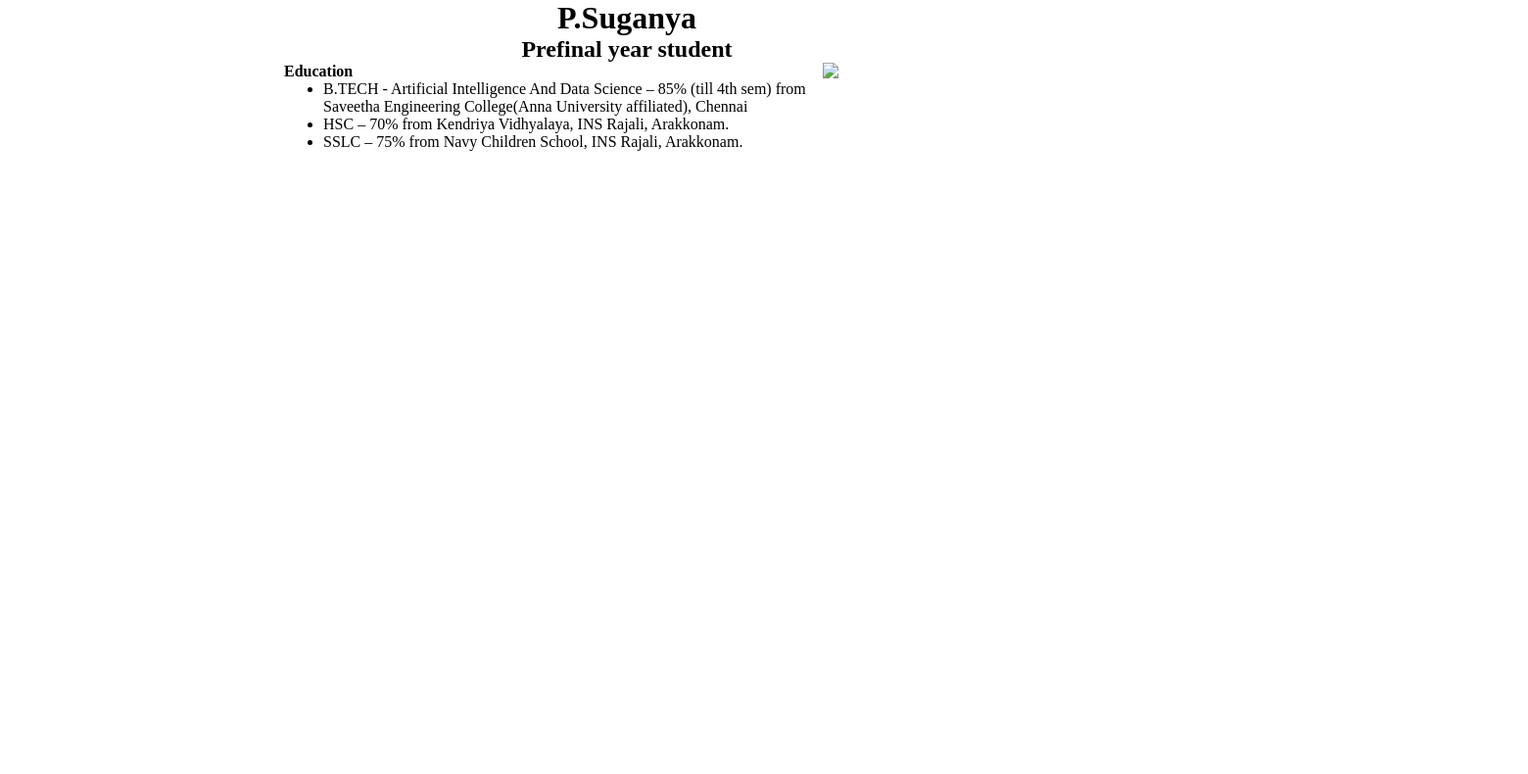
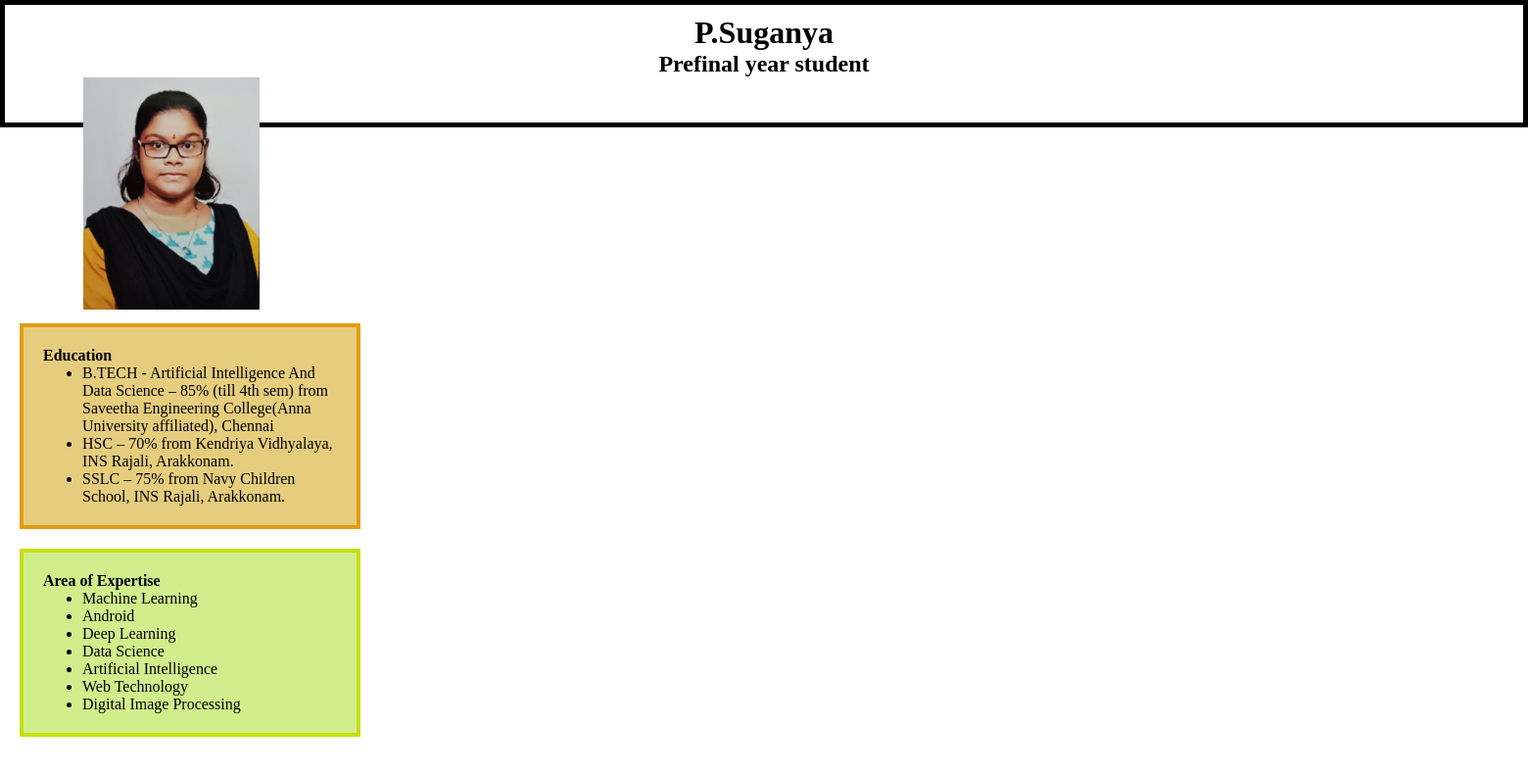
Before and after one commit to Sugan2002/html_resume, a plain HTML site: page index.html in a window 1280 px wide. Shown: the whole page at 98% size, 1560 px wide, since content can reach past the window. Drawn offline with Linux system fonts and the light colour scheme; files whose address does not match are found by name.

Commit message:
Added new files...

```diff
--- a/assets/css/style.css
+++ b/assets/css/style.css
@@ -0,0 +1,45 @@
+.body {
+    font-family: Arial, sans-serif;
+    font-size: 14px;
+    line-height: 1.5;
+    background-color: #f2f2f2;
+    padding: 0;
+    margin: 0;
+
+}
+
+
+.img {
+    float: left;
+    margin-left: 35px;
+    width:180px;
+    object-fit: contain;
+
+}
+
+.edu {
+    margin-left: 20px;
+    margin-top: 200px;
+    padding: 20px;
+    width: 300px;
+    background-color: rgb(230, 205, 125);
+    border: 4px solid rgb(227, 157, 17);
+
+
+}
+
+.skill {
+    margin: 20px;
+    padding: 20px;
+    width: 300px;
+    background-color: rgb(208, 238, 139);
+    border: 4px solid rgba(199, 221, 5, 0.894);
+}
+
+.tittle {
+    width: 1530px;
+    height: 100px;
+    padding: 10px;
+    border: 5px solid black;
+    margin: 0;
+}
--- a/index.html
+++ b/index.html
@@ -5,17 +5,25 @@
     <meta http-equiv="X-UA-Compatible" content="IE=edge">
     <meta name="viewport" content="width=device-width, initial-scale=1.0">
     <title>Resume-Suganya Parthiban</title>
+    <link rel="stylesheet" href="assets/css/style.css">
    <style>
     * {
-  max-width: 700px;
+  max-width: 2000px;
   margin: auto;
 }
 </style>
 </head>
 <body>
-  <h1 style="text-align:center;">P.Suganya</h1>
-  <h2 style="text-align:center;">Prefinal year student</h2>
-  <img style="float: right; margin: 0px 0px 15px 15px;" src="C:\Users\91989\Downloads\PassPort_size_mine.jpg" width="150" />
+  <div class="sidebar"> </div>
+  <div class="tittle">
+    <h1 style="text-align:center;">P.Suganya</h1>
+    <h2 style="text-align:center;">Prefinal year student</h2>
+    <div class="img">
+      <img class = "img" src="C:\Users\91989\OneDrive\Desktop\html_Resume\assets\images\PassPort_size_mine.jpg"/>
+    </div>
+  </div>
+
+  <div class="edu">
   <p style="text-align:left;"><b>Education</b></p>
   <ul style="text-align:left;">
     <li>B.TECH - Artificial Intelligence
@@ -30,5 +38,18 @@
     <li>SSLC – 75% from Navy Children
         School, INS Rajali, Arakkonam.</li>
   </ul>
+  </div>
+  <div class="skill">
+    <p style="text-align:left;"><b>Area of Expertise</b></p>
+  <ul style="text-align:left;">
+    <li>Machine Learning</li>
+    <li>Android</li>
+    <li>Deep Learning</li>
+    <li>Data Science</li>
+    <li>Artificial Intelligence</li>
+    <li>Web Technology</li>
+    <li>Digital Image Processing</li>
+  </ul>
+  </div>
 </body>
 </html>
```
Also changed, not shown: assets/img/PassPort_size_mine.jpg (added).
